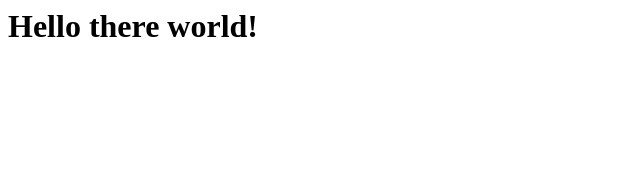
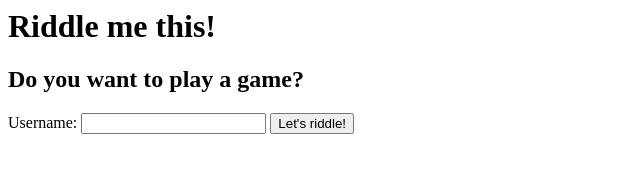
Before and after one commit to harryphelps2/practical-python-project, a plain HTML site: page templates/index.html in a window 1280 px wide. Shown: the whole page, without its empty margins (0-640 px from the left). Drawn offline with Linux system fonts and the light colour scheme.

Commit message:
Add username form to home page

```diff
--- a/templates/index.html
+++ b/templates/index.html
@@ -3,6 +3,12 @@
         <title>Riddle me this</title>
     </head>
     <body>
-        <h1>Hello there world!</h1>
+        <h1>Riddle me this!</h1>
+        <h2>Do you want to play a game?</h2>
+        <form method="POST">
+                <label for="username">Username:</label>
+                <input type="text" id="username" name="username">
+                <button>Let's riddle!</button>
+        </form>
     </body>
 </html>
```
Also changed, not shown: 3 other files.
